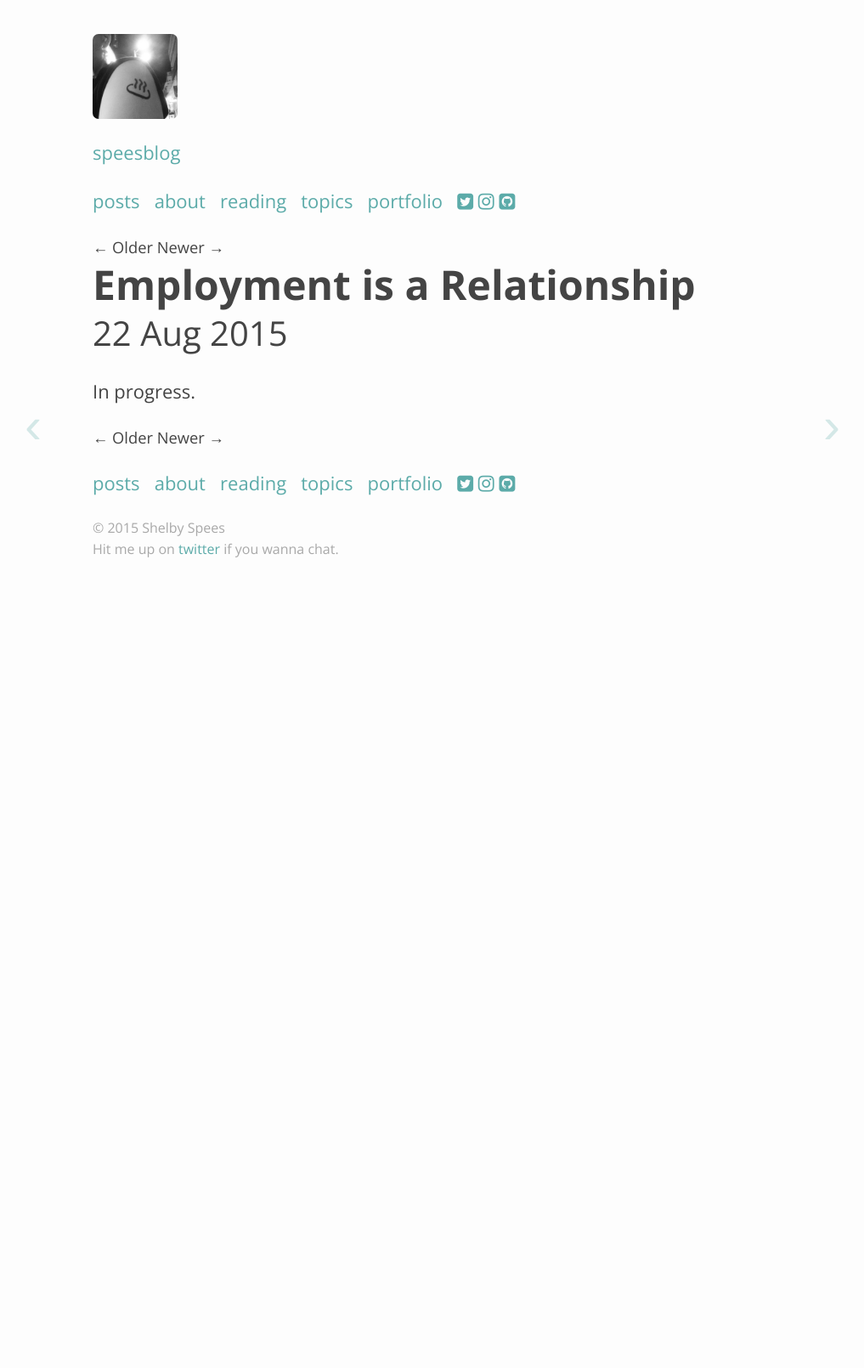
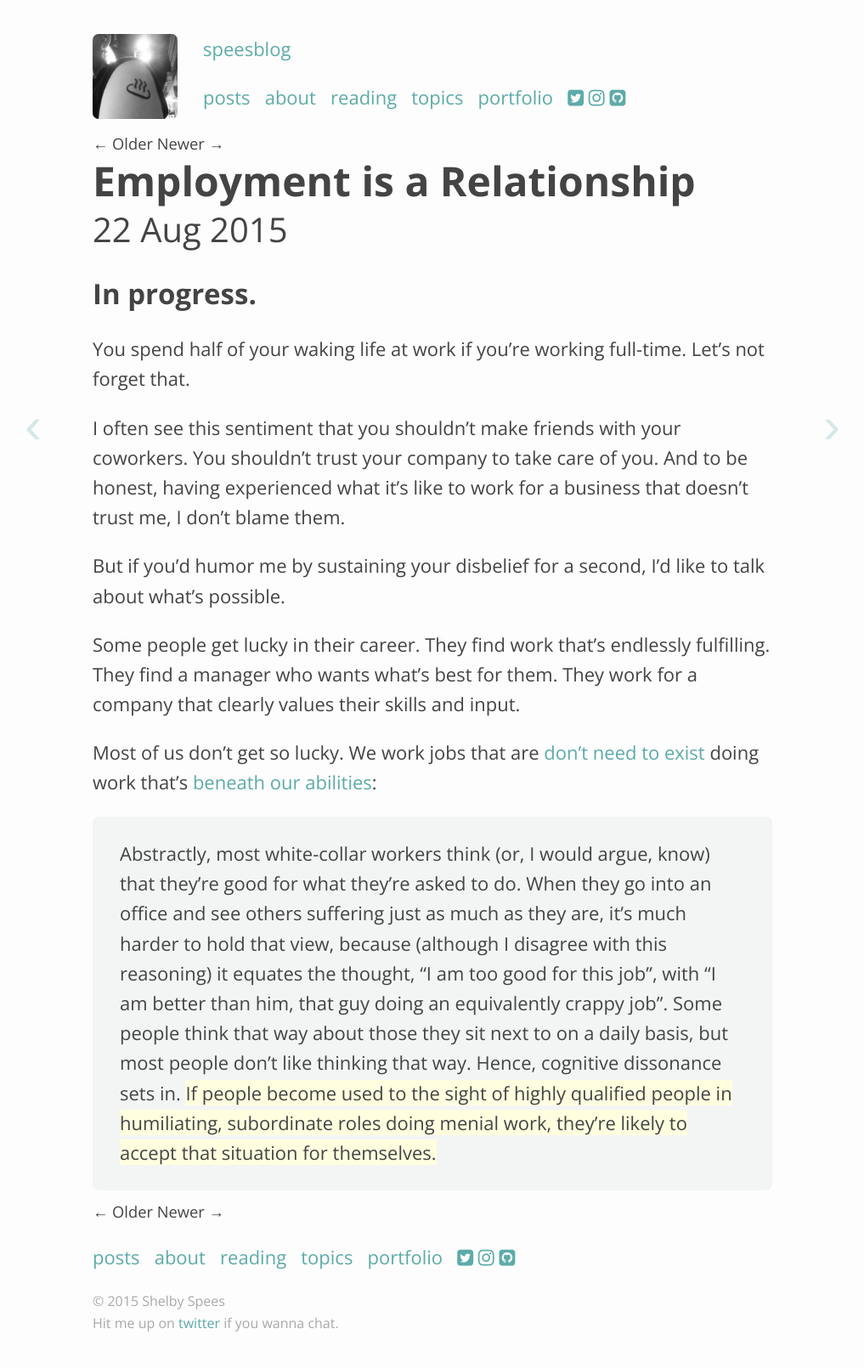
Before and after one commit to shelbyspees/speesblog, a Jekyll site: the page built from _posts/2015-08-22-employment-is-a-relationship.md, in a window 1280 px wide. Shown: the whole page at 85% size, without its empty margins (131-1148 px from the left). Built offline with Jekyll 4.4.1, drawn with Linux system fonts in a browser that asks for light colours; nearby versions of some CDN libraries; comment, search, counter and statistics services are not loaded; before the commit the page ends 900 px from its top, so only the background shows below that.

Commit message:
Adjust header layout

```diff
--- a/_posts/2015-08-22-employment-is-a-relationship.md
+++ b/_posts/2015-08-22-employment-is-a-relationship.md
@@ -4,4 +4,16 @@ title: Employment is a Relationship
 category: career
 ---
 
-In progress.
+##In progress.
+
+You spend half of your waking life at work if you're working full-time. Let's not forget that.
+
+I often see this sentiment that you shouldn't make friends with your coworkers. You shouldn't trust your company to take care of you. And to be honest, having experienced what it's like to work for a business that doesn't trust me, I don't blame them.
+
+But if you'd humor me by sustaining your disbelief for a second, I'd like to talk about what's possible.
+
+Some people get lucky in their career. They find work that's endlessly fulfilling. They find a manager who wants what's best for them. They work for a company that clearly values their skills and input.
+
+Most of us don't get so lucky. We work jobs that are [don't need to exist](http://strikemag.org/bullshit-jobs/) doing work that's [beneath our abilities](https://michaelochurch.wordpress.com/2014/05/26/why-corporate-conformity-doesnt-work/):
+
+>Abstractly, most white-collar workers think (or, I would argue, know) that they’re good for what they’re asked to do. When they go into an office and see others suffering just as much as they are, it’s much harder to hold that view, because (although I disagree with this reasoning) it equates the thought, “I am too good for this job”, with “I am better than him, that guy doing an equivalently crappy job”. Some people think that way about those they sit next to on a daily basis, but most people don’t like thinking that way. Hence, cognitive dissonance sets in. <mark>If people become used to the sight of highly qualified people in humiliating, subordinate roles doing menial work, they’re likely to accept that situation for themselves.</mark>
--- a/css/style.css
+++ b/css/style.css
@@ -145,6 +145,8 @@ footer {
 #home-img {
 	border-radius: 7px;
 	margin-left: 0;
+	margin-right: 30px;
+    float: left;
 }
 
 .twitter-tweet {
```
